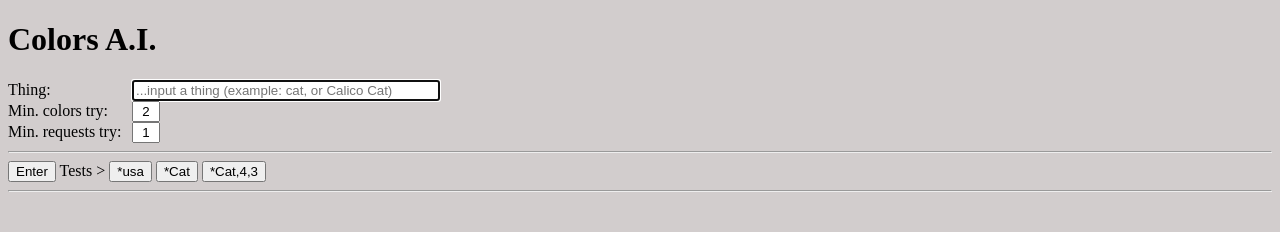
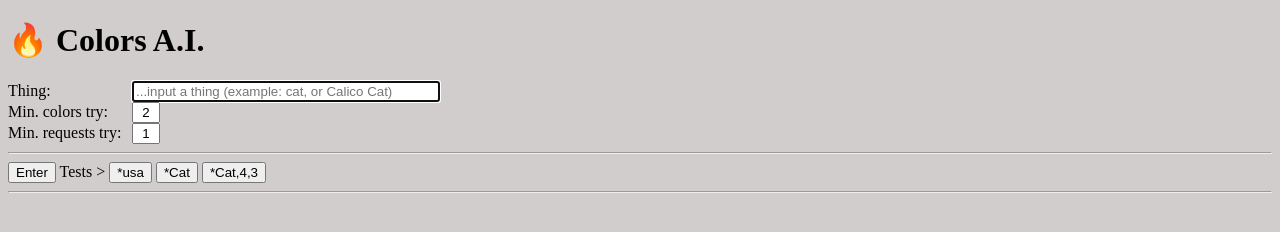
Before and after one commit to robbobfrh84/palm-ai-app, a plain HTML site: page client/index.html in a window 1280 px wide. Drawn offline with Linux system fonts and the light colour scheme.

Commit message:
lasypush

```diff
--- a/client/index.html
+++ b/client/index.html
@@ -10,7 +10,7 @@
 
 <body>
 
-  <h1> Colors A.I. </h1>
+  <h1> 🔥 Colors A.I. </h1>
 
   <div class="label">Thing:</div>
   <input id="thingInput" placeholder="...input a thing (example: cat, or Calico Cat)">
```
